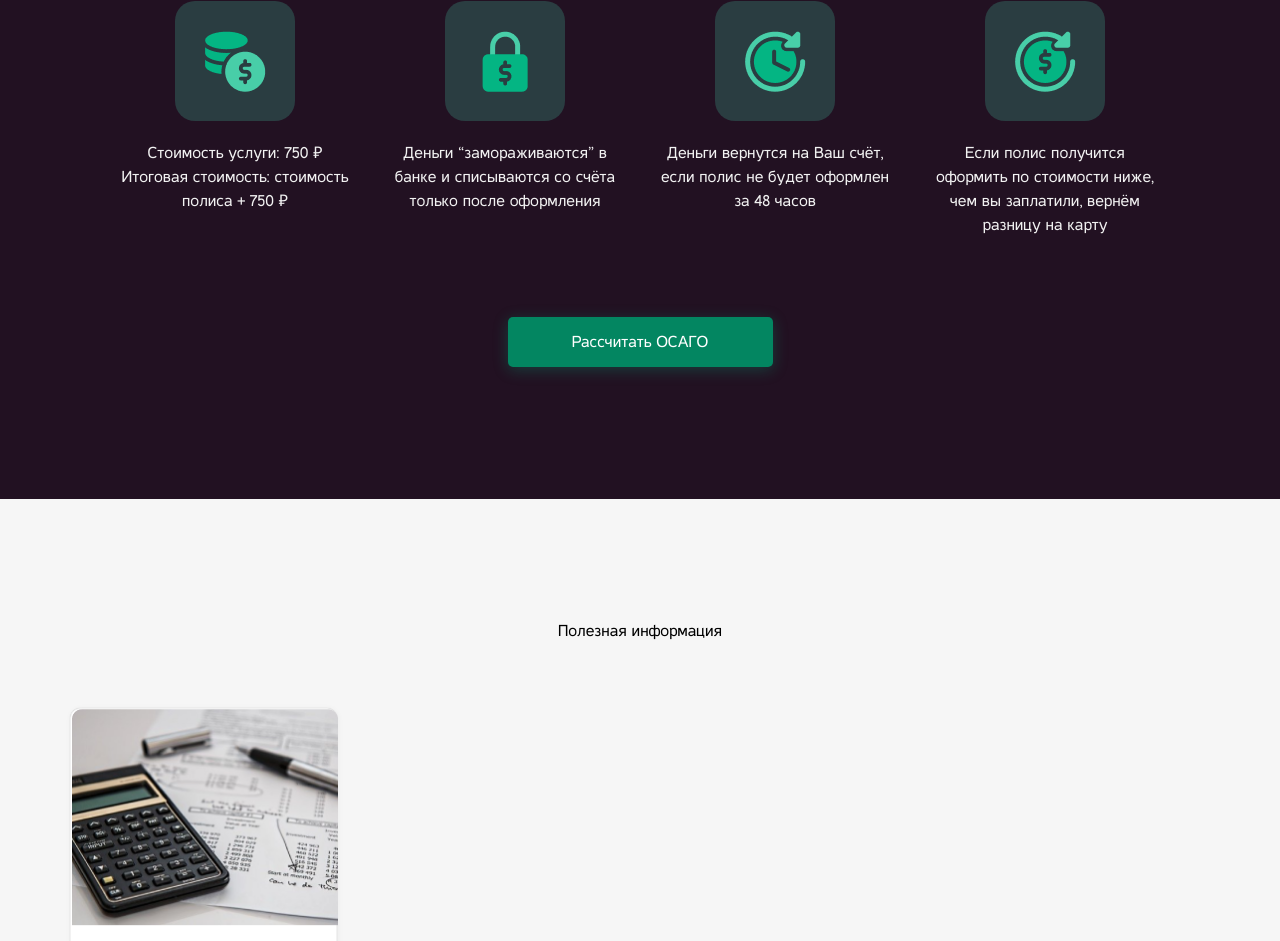
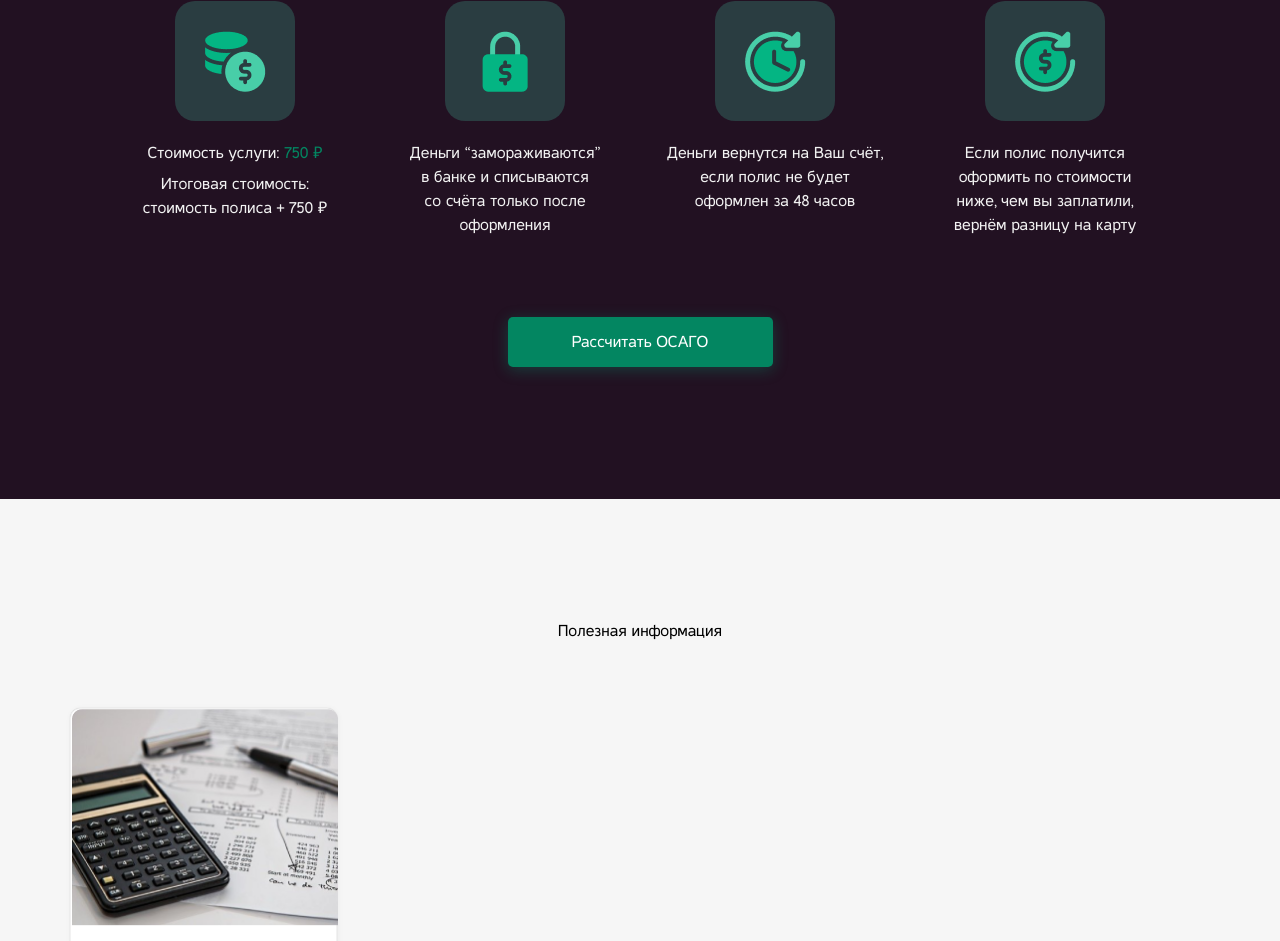
Before and after one commit to Acolapsys/Alpha-osago, a Nuxt app: page / in a window 1280 px wide. Shown: the part 3265-4206 px from the top of the page. Built offline with nearby package versions, Linux system fonts and the light colour scheme.

Commit message:
help block layout fixes

```diff
--- a/components/HomePage/Help.vue
+++ b/components/HomePage/Help.vue
@@ -81,8 +81,9 @@
             </div>
             <div class="text">
               Стоимость услуги: <span>750 ₽</span>
-              <br>
-              Итоговая стоимость: стоимость полиса + 750 ₽
+              <p>
+                Итоговая стоимость:<br> стоимость полиса + 750 ₽
+              </p>
             </div>
           </div>
           <div class="condition_col">
@@ -90,7 +91,7 @@
               <img src="~/assets/images/icons/padlock.png" alt="padlock icon">
             </div>
             <div class="text">
-              Деньги “замораживаются” в банке и списываются со счёта только после оформления
+              Деньги “замораживаются”<br>в банке и списываются<br>со счёта только после оформления
             </div>
           </div>
           <div class="condition_col">
@@ -98,7 +99,7 @@
               <img src="~/assets/images/icons/clock.png" alt="clock icon">
             </div>
             <div class="text">
-              Деньги вернутся на Ваш счёт, если полис не будет оформлен за 48 часов
+              Деньги вернутся на Ваш счёт, если полис не будет<br>оформлен за 48 часов
             </div>
           </div>
           <div class="condition_col">
@@ -106,7 +107,7 @@
               <img src="~/assets/images/icons/cashback.png" alt="cashback icon">
             </div>
             <div class="text">
-              Если полис получится оформить по стоимости ниже, чем вы заплатили, вернём разницу на карту
+              Если полис получится оформить по стоимости<br>ниже, чем вы заплатили,<br>вернём разницу на карту
             </div>
           </div>
         </div>
@@ -191,4 +192,12 @@
 .count_button {
 box-shadow: 0px 3px 15px rgba(4, 166, 120, 0.3);
 }
+.text{
+  span{
+    color: #038661;
+  }
+  p{
+    margin-top: 7px;
+  }
+}
 </style>
```
